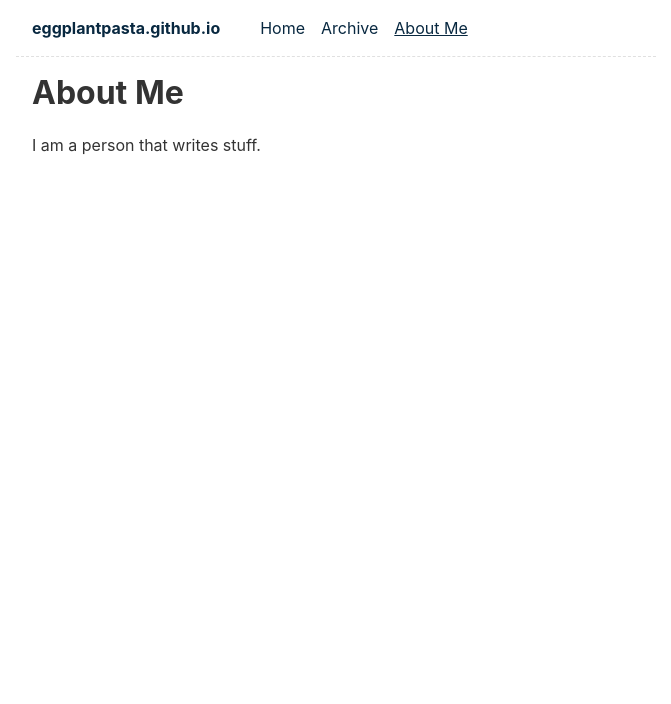
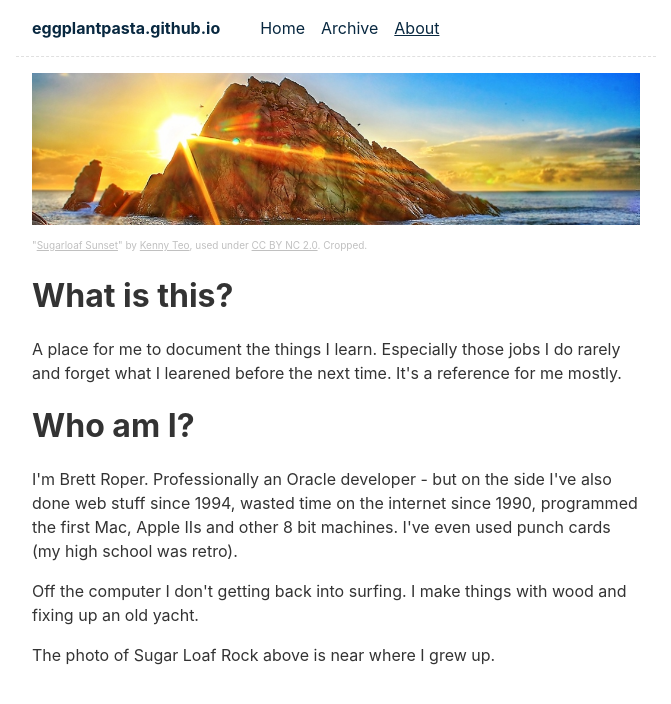
Before and after one commit to eggplantpasta/eggplantpasta.github.io, an Eleventy site: page content/about/index.md in a window 1280 px wide. Shown: the whole page, without its empty margins (304-975 px from the left). Built offline with nearby package versions, Linux system fonts and the light colour scheme; Eleventy itself is replaced by a stand-in of ours; files that its build step writes are made by us from their sources; files whose address does not match are found by name.

Commit message:
About page

```diff
--- a/content/about/index.md
+++ b/content/about/index.md
@@ -1,9 +1,21 @@
 ---
 layout: layouts/base.njk
 eleventyNavigation:
-  key: About Me
+  key: About
   order: 3
 ---
-# About Me
 
-I am a person that writes stuff.
+{% image "../../public/img/sugarloaf-sunset.jpg", "Sugarloaf sunset." %}
+{% attribution "Sugarloaf Sunset", "Kenny Teo", "https://www.flickr.com/photos/cheishichiyo/", "https://www.flickr.com/photos/cheishichiyo/3688704665/", "CC BY NC 2.0", "https://creativecommons.org/licenses/by-nc-sa/2.0/", "Cropped." %}
+
+# What is this?
+
+A place for me to document the things I learn. Especially those jobs I do rarely and forget what I learened before the next time. It's a reference for me mostly.
+
+# Who am I?
+
+I'm Brett Roper. Professionally an Oracle developer - but on the side I've also done web stuff since 1994, wasted time on the internet since 1990, programmed the first Mac, Apple IIs and other 8 bit machines. I've even used punch cards (my high school was retro).
+
+Off the computer I don't getting back into surfing. I make things with wood and fixing up an old yacht.
+
+The photo of Sugar Loaf Rock above is near where I grew up.
```
Also changed, not shown: public/img/sugarloaf-sunset.jpg (added).
